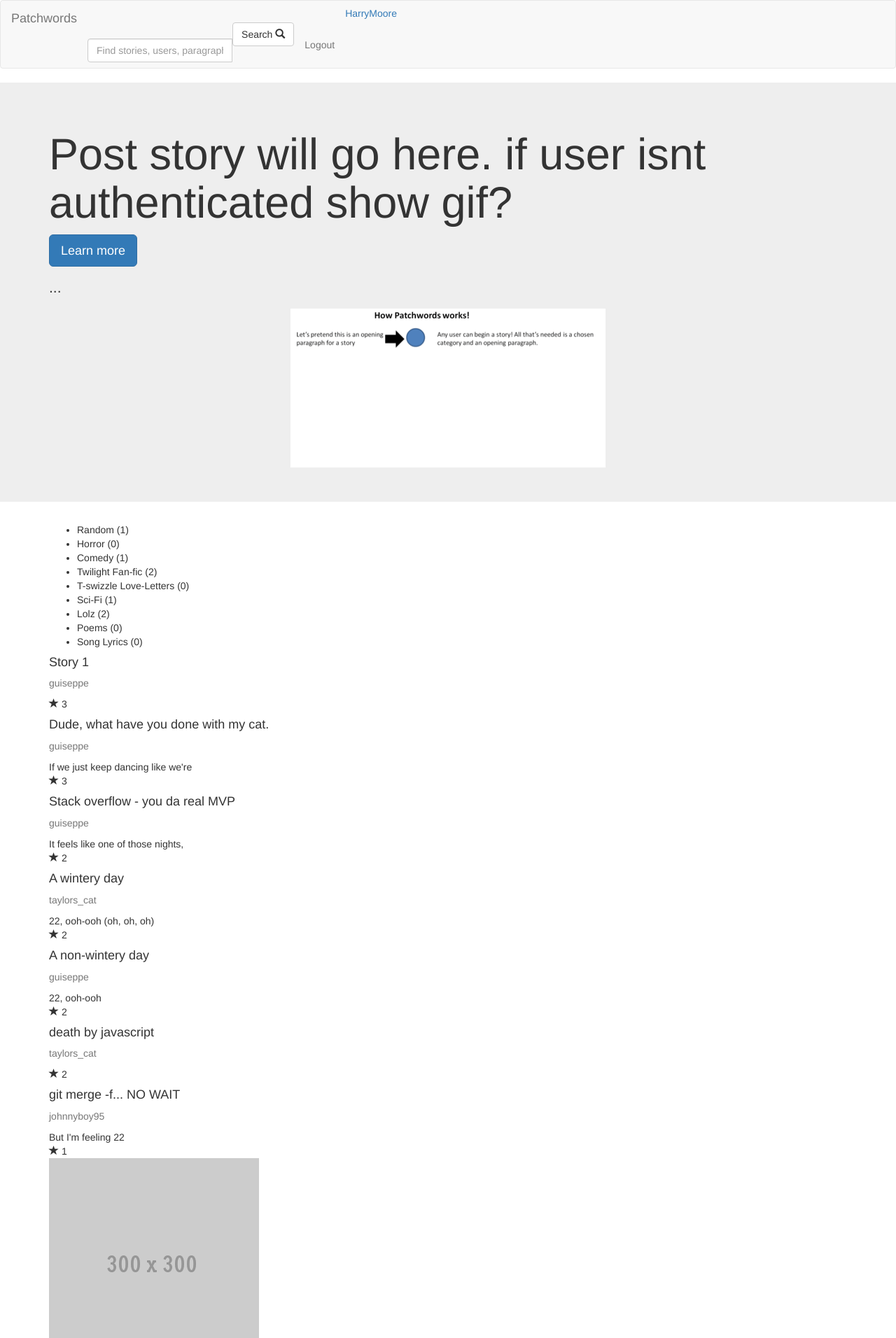
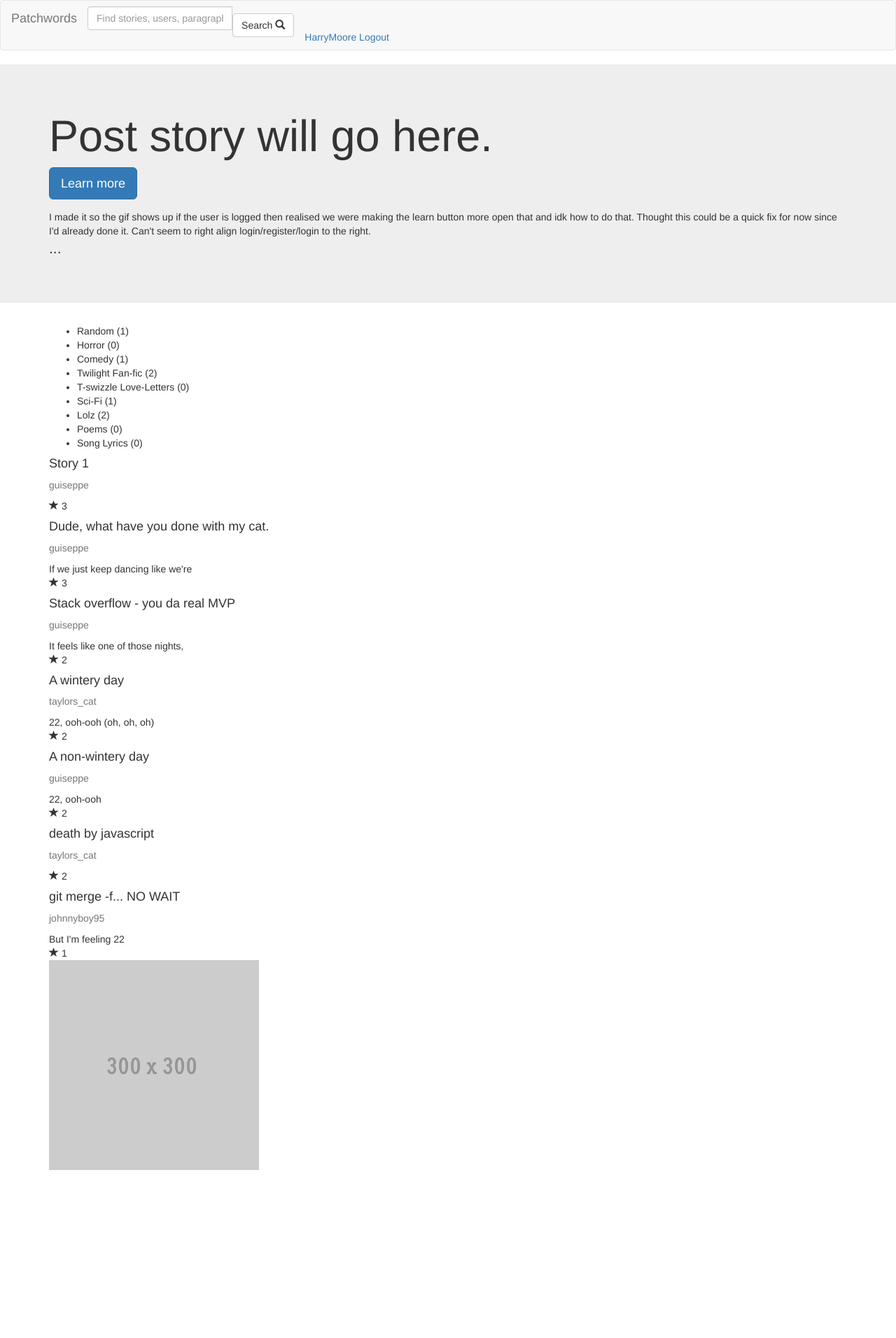
Before and after one commit to RetroMelon/PatchWords, a Django app: template patchwords_project/patchwords/templates/home.html in a window 1280 px wide. Shown: the top 1912 px of the page at 70% size. After the commit the page ends 1672 px from the top, so only its background shows below. Run offline with Django 3.2, Linux system fonts and the light colour scheme; the template is opened without the code that fills it: values that come from a table or form of the project are taken from there, others are empty; a user stored in the database is signed in; data comes from the database, SQL or seed files in the repository; both versions use the stored data as it was after the commit; parts of the project's set-up code (start-up, migrations or seed data) failed here and were passed over; some libraries are stand-ins or nearby versions.

Commit message:
login/logout/register links working.

```diff
--- a/patchwords_project/patchwords/forms.py
+++ b/patchwords_project/patchwords/forms.py
@@ -35,9 +35,7 @@ class UserForm(forms.ModelForm):
         model = User
         fields = ('username', 'email','password')
 
-class UserProfileForm(forms.ModelForm):
-    class Meta:
-        model = UserProfile
+
 
 class UserLogin(forms.ModelForm):
     password = forms.CharField(widget=forms.PasswordInput())
--- a/patchwords_project/patchwords/templates/base.html
+++ b/patchwords_project/patchwords/templates/base.html
@@ -13,7 +13,15 @@
 
 <nav class="navbar navbar-default">
   <div class="container-fluid">
-    <a class="navbar-brand" href="#">Patchwords</a>
+    <div class="navbar-header">
+          <button type="button" class="navbar-toggle collapsed" data-toggle="collapse" data-target=".navbar-collapse">
+            <span class="sr-only">Toggle navigation</span>
+            <span class="icon-bar"></span>
+            <span class="icon-bar"></span>
+            <span class="icon-bar"></span>
+          </button>
+          <a class="navbar-brand" href="/patchwords/">Patchwords</a>
+        </div>
     <form class="navbar-form" role="search">
       <div class="input-group">
         <input type="text" class="form-control" placeholder="Find stories, users, paragraphs."></input>
@@ -25,17 +33,18 @@
         </span>
     </form>
 
-  <div class="nav navbar-nav navbar-right">
-    <a href="#">
-      {% if user.is_authenticated %}
-        {{ user.username }}
-        <li><a href="{% url 'auth_logout' %}?next=/patchwords/">Logout</a></li>
-      {% else %}
-        <li><a href="{% url 'auth_login' %}?next=/patchwords/">Login</a></li>
-        <li><a href="{% url 'registration_register' %}">Register Here</a></li>
-      {% endif %}
-    </a>
-  </div>
+    <div class="navbar-collapse collapse">
+      <div class="nav navbar-nav navbar-right">
+          {% if user.is_authenticated %}
+            <a href="#">{{ user.username }}</a>
+            <a href="{% url 'auth_logout' %}?next=/patchwords/">Logout</a>
+          {% else %}
+            <a href="{% url 'auth_login' %}?next=/patchwords/">Login</a>
+      <a href="{% url 'registration_register' %}">Register Here</a>
+    {% endif %}
+
+  <div>
+</div>
 </div>
 
 </nav>
--- a/patchwords_project/patchwords/templates/home.html
+++ b/patchwords_project/patchwords/templates/home.html
@@ -10,10 +10,16 @@
 </div>
 <div class="jumbotron">
   <div class="container">
-      <h1>Post story will go here. if user isnt authenticated show gif?</h1>
+      {% if user.is_authenticated %}
+      <h1>Post story will go here.</h1>
       <p><a class="btn btn-primary btn-lg" href="#" role="button">Learn more</a></p>
+          I made it so the gif shows up if the user is logged then realised we were making the learn button more open that
+          and idk how to do that. Thought this could be a quick fix for now since I'd already done it. Can't seem to right
+	 align login/register/login to the right.
       <p>...</p>
+      {% else %}
       <img class="center-block" width="450" height="228" src="{% static "images/explanationgif.gif" %}" alt="" />
+      {% endif %}
   </div>
 </div>
 <div class="container">
--- a/patchwords_project/patchwords/templates/registration/login.html
+++ b/patchwords_project/patchwords/templates/registration/login.html
@@ -9,6 +9,7 @@
 
                 <input type="submit" value="Submit" />
         </form>
+    <a href="{% url 'registration_register' %}">Not Registered? Register Here</a>
 <body>
 </body>
 </html>
```
Also changed, not shown: patchwords_project/test_db.sqlite3.
